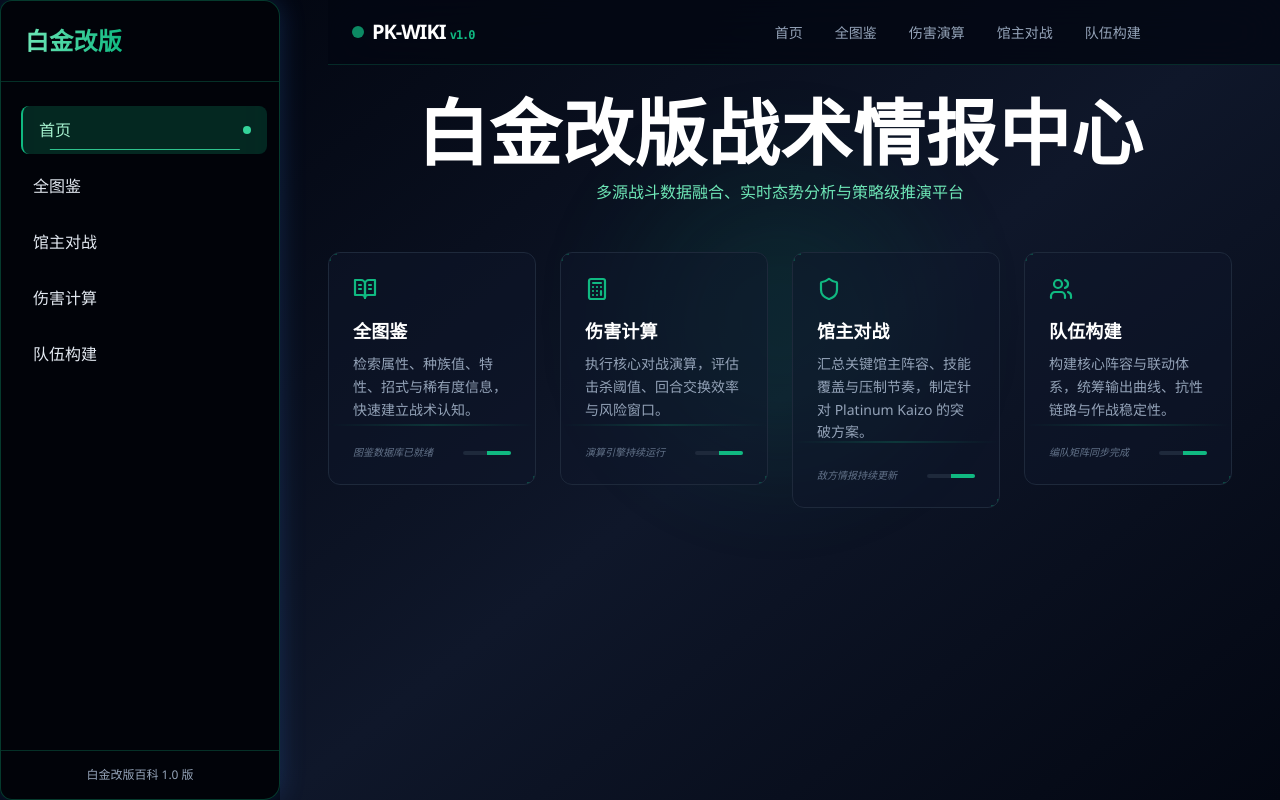
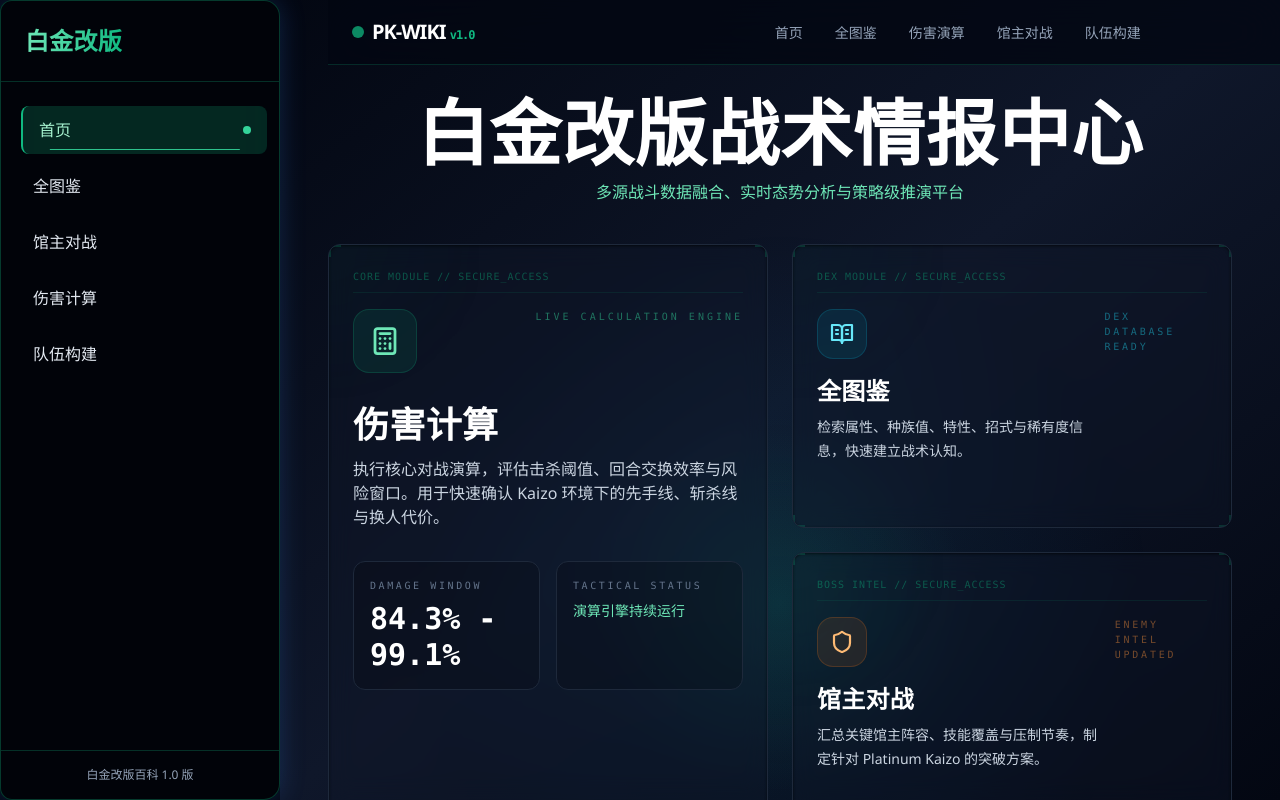
Before and after one commit to jewelrydecornerforwork/platinumkaizo, a Next.js app: page / in a window 1280 px wide. Built offline with nearby package versions, Linux system fonts and the light colour scheme.

Commit message:
Update Details

```diff
--- a/src/app/page.tsx
+++ b/src/app/page.tsx
@@ -1,38 +1,7 @@
 import Link from 'next/link';
 import { BookOpenText, Calculator, Shield, Users } from 'lucide-react';
 import Navbar from '@/components/Navbar';
-import { TacticalCard } from '@/components/TacticalCard';
-
-const modules = [
-  {
-    title: '全图鉴',
-    desc: '检索属性、种族值、特性、招式与稀有度信息，快速建立战术认知。',
-    href: '/pokedex',
-    icon: <BookOpenText size={24} strokeWidth={2.2} />,
-    actionLabel: '图鉴数据库已就绪',
-  },
-  {
-    title: '伤害计算',
-    desc: '执行核心对战演算，评估击杀阈值、回合交换效率与风险窗口。',
-    href: '/calculator',
-    icon: <Calculator size={24} strokeWidth={2.2} />,
-    actionLabel: '演算引擎持续运行',
-  },
-  {
-    title: '馆主对战',
-    desc: '汇总关键馆主阵容、技能覆盖与压制节奏，制定针对 Platinum Kaizo 的突破方案。',
-    href: '/trainers',
-    icon: <Shield size={24} strokeWidth={2.2} />,
-    actionLabel: '敌方情报持续更新',
-  },
-  {
-    title: '队伍构建',
-    desc: '构建核心阵容与联动体系，统筹输出曲线、抗性链路与作战稳定性。',
-    href: '/teambuilder',
-    icon: <Users size={24} strokeWidth={2.2} />,
-    actionLabel: '编队矩阵同步完成',
-  },
-] as const;
+import { TacticalFrame } from '@/components/ui/TacticalFrame';
 
 export default function Home(): React.ReactElement {
   return (
@@ -41,11 +10,11 @@ export default function Home(): React.ReactElement {
 
       <div
         aria-hidden="true"
-        className="pointer-events-none absolute left-1/2 top-44 z-0 h-72 w-72 -translate-x-1/2 rounded-full bg-emerald-500/15 blur-3xl animate-pulse"
+        className="pointer-events-none absolute inset-0 z-0 bg-[radial-gradient(circle_at_center,rgba(16,185,129,0.12),transparent_24%),radial-gradient(circle_at_center,rgba(14,165,233,0.08),transparent_48%)]"
       />
 
       <div className="relative z-10 mx-auto max-w-7xl">
-        <section className="mb-12 text-center">
+        <section className="mb-10 text-center">
           <h1 className="title-strong mb-3 text-5xl text-white md:text-7xl">
             白金改版战术情报中心
           </h1>
@@ -54,17 +23,147 @@ export default function Home(): React.ReactElement {
           </p>
         </section>
 
-        <section className="grid grid-cols-1 gap-6 md:grid-cols-2 xl:grid-cols-4">
-          {modules.map((module) => (
-            <Link key={module.title} href={module.href} aria-label={`进入${module.title}`}>
-              <TacticalCard
-                title={module.title}
-                desc={module.desc}
-                icon={module.icon}
-                actionLabel={module.actionLabel}
-              />
-            </Link>
-          ))}
+        <section className="grid grid-cols-1 gap-6 md:grid-cols-2 xl:grid-cols-4 xl:auto-rows-[minmax(180px,1fr)]">
+          <Link
+            href="/calculator"
+            aria-label="进入伤害计算"
+            className="md:col-span-2 xl:col-span-2 xl:row-span-2"
+          >
+            <TacticalFrame title="Core Module" className="h-full">
+              <div className="flex h-full flex-col justify-between gap-8">
+                <div className="flex items-start justify-between gap-4">
+                  <div className="rounded-2xl border border-emerald-500/20 bg-emerald-500/10 p-4 text-emerald-300">
+                    <Calculator size={30} strokeWidth={2.2} />
+                  </div>
+                  <div className="font-mono text-[10px] uppercase tracking-[0.3em] text-emerald-400/50">
+                    Live Calculation Engine
+                  </div>
+                </div>
+
+                <div>
+                  <h2 className="mb-3 text-3xl font-black text-white md:text-4xl">
+                    伤害计算
+                  </h2>
+                  <p className="max-w-xl text-sm leading-7 text-slate-300 md:text-base">
+                    执行核心对战演算，评估击杀阈值、回合交换效率与风险窗口。用于快速确认
+                    Kaizo 环境下的先手线、斩杀线与换人代价。
+                  </p>
+                </div>
+
+                <div className="grid gap-4 md:grid-cols-2">
+                  <div className="rounded-xl border border-slate-800 bg-black/20 p-4">
+                    <div className="font-mono text-[10px] uppercase tracking-[0.26em] text-slate-500">
+                      Damage Window
+                    </div>
+                    <div className="mt-2 font-mono text-3xl font-black text-white">
+                      84.3% - 99.1%
+                    </div>
+                  </div>
+                  <div className="rounded-xl border border-slate-800 bg-black/20 p-4">
+                    <div className="font-mono text-[10px] uppercase tracking-[0.26em] text-slate-500">
+                      Tactical Status
+                    </div>
+                    <div className="mt-2 text-sm text-emerald-300">
+                      演算引擎持续运行
+                    </div>
+                  </div>
+                </div>
+              </div>
+            </TacticalFrame>
+          </Link>
+
+          <Link
+            href="/pokedex"
+            aria-label="进入全图鉴"
+            className="md:col-span-2 xl:col-span-2"
+          >
+            <TacticalFrame title="Dex Module" className="h-full">
+              <div className="flex h-full items-start justify-between gap-4">
+                <div>
+                  <div className="mb-4 inline-flex rounded-2xl border border-cyan-500/20 bg-cyan-500/10 p-3 text-cyan-300">
+                    <BookOpenText size={24} strokeWidth={2.2} />
+                  </div>
+                  <h2 className="mb-2 text-2xl font-black text-white">全图鉴</h2>
+                  <p className="max-w-xl text-sm leading-6 text-slate-300">
+                    检索属性、种族值、特性、招式与稀有度信息，快速建立战术认知。
+                  </p>
+                </div>
+                <div className="hidden font-mono text-[10px] uppercase tracking-[0.28em] text-cyan-400/45 md:block">
+                  Dex Database Ready
+                </div>
+              </div>
+            </TacticalFrame>
+          </Link>
+
+          <Link
+            href="/trainers"
+            aria-label="进入馆主对战"
+            className="md:col-span-2 xl:col-span-2"
+          >
+            <TacticalFrame title="Boss Intel" className="h-full">
+              <div className="flex h-full items-start justify-between gap-4">
+                <div>
+                  <div className="mb-4 inline-flex rounded-2xl border border-orange-500/20 bg-orange-500/10 p-3 text-orange-300">
+                    <Shield size={24} strokeWidth={2.2} />
+                  </div>
+                  <h2 className="mb-2 text-2xl font-black text-white">馆主对战</h2>
+                  <p className="max-w-xl text-sm leading-6 text-slate-300">
+                    汇总关键馆主阵容、技能覆盖与压制节奏，制定针对 Platinum Kaizo 的突破方案。
+                  </p>
+                </div>
+                <div className="hidden font-mono text-[10px] uppercase tracking-[0.28em] text-orange-400/45 md:block">
+                  Enemy Intel Updated
+                </div>
+              </div>
+            </TacticalFrame>
+          </Link>
+
+          <Link
+            href="/teambuilder"
+            aria-label="进入队伍构建"
+            className="xl:col-start-2"
+          >
+            <TacticalFrame title="Build Matrix" className="h-full">
+              <div className="flex h-full flex-col justify-between gap-4">
+                <div className="inline-flex w-fit rounded-2xl border border-violet-500/20 bg-violet-500/10 p-3 text-violet-300">
+                  <Users size={22} strokeWidth={2.2} />
+                </div>
+                <div>
+                  <h2 className="mb-2 text-xl font-black text-white">队伍构建</h2>
+                  <p className="text-sm leading-6 text-slate-300">
+                    统筹输出曲线、抗性链路与作战稳定性。
+                  </p>
+                </div>
+                <div className="font-mono text-[10px] uppercase tracking-[0.26em] text-violet-300/55">
+                  Team Matrix Synced
+                </div>
+              </div>
+            </TacticalFrame>
+          </Link>
+
+          <TacticalFrame title="System Status" className="h-full xl:col-start-3">
+            <div className="flex h-full flex-col justify-between gap-4">
+              <div className="flex items-center gap-2">
+                <div className="h-2.5 w-2.5 rounded-full bg-emerald-500 shadow-[0_0_12px_rgba(16,185,129,0.8)]" />
+                <span className="font-mono text-xs uppercase tracking-[0.22em] text-emerald-300">
+                  系统在线
+                </span>
+              </div>
+
+              <div>
+                <div className="font-mono text-[10px] uppercase tracking-[0.24em] text-slate-500">
+                  Database Version
+                </div>
+                <div className="mt-2 font-mono text-2xl font-black text-white">
+                  PKZ v4.2
+                </div>
+              </div>
+
+              <div className="font-mono text-[10px] uppercase tracking-[0.24em] text-slate-500">
+                Uptime // 247h 18m
+              </div>
+            </div>
+          </TacticalFrame>
         </section>
       </div>
     </div>
--- /dev/null
+++ b/src/components/ui/CornerBracket.tsx
@@ -0,0 +1,21 @@
+'use client';
+
+type CornerBracketProps = {
+  position: 'tl' | 'tr' | 'bl' | 'br';
+};
+
+const positionMap: Record<CornerBracketProps['position'], string> = {
+  tl: 'top-0 left-0 border-t-2 border-l-2',
+  tr: 'top-0 right-0 border-t-2 border-r-2',
+  bl: 'bottom-0 left-0 border-b-2 border-l-2',
+  br: 'bottom-0 right-0 border-b-2 border-r-2',
+};
+
+export function CornerBracket({ position }: CornerBracketProps): React.ReactElement {
+  return (
+    <div
+      aria-hidden="true"
+      className={`absolute h-3 w-3 ${positionMap[position]} border-emerald-500/20`}
+    />
+  );
+}
--- /dev/null
+++ b/src/components/ui/TacticalFrame.tsx
@@ -0,0 +1,40 @@
+'use client';
+
+import { motion } from 'framer-motion';
+import { CornerBracket } from '@/components/ui/CornerBracket';
+
+export const TacticalFrame = ({
+  children,
+  title,
+  className = '',
+}: {
+  children: React.ReactNode;
+  title?: string;
+  className?: string;
+}) => {
+  return (
+    <div
+      className={`group relative overflow-hidden rounded-xl border border-slate-800 bg-slate-900/40 p-6 backdrop-blur-md shadow-[inset_0_1px_3px_rgba(0,0,0,0.6)] transition-all hover:border-emerald-500/40 ${className}`}
+    >
+      <motion.div
+        aria-hidden="true"
+        className="absolute -left-24 -top-24 h-48 w-48 rounded-full bg-emerald-500/5 blur-3xl"
+        animate={{ opacity: [0.45, 0.78, 0.45] }}
+        transition={{ duration: 3.4, repeat: Infinity, ease: 'easeInOut' }}
+      />
+
+      <CornerBracket position="tl" />
+      <CornerBracket position="tr" />
+      <CornerBracket position="bl" />
+      <CornerBracket position="br" />
+
+      {title && (
+        <div className="mb-4 border-b border-emerald-500/10 pb-2 font-mono text-[10px] uppercase tracking-widest text-emerald-500/40">
+          {`${title} // SECURE_ACCESS`}
+        </div>
+      )}
+
+      <div className="relative z-10">{children}</div>
+    </div>
+  );
+};
```
Also changed, not shown: 1 other file (tests, documents, lock files or other folders).
